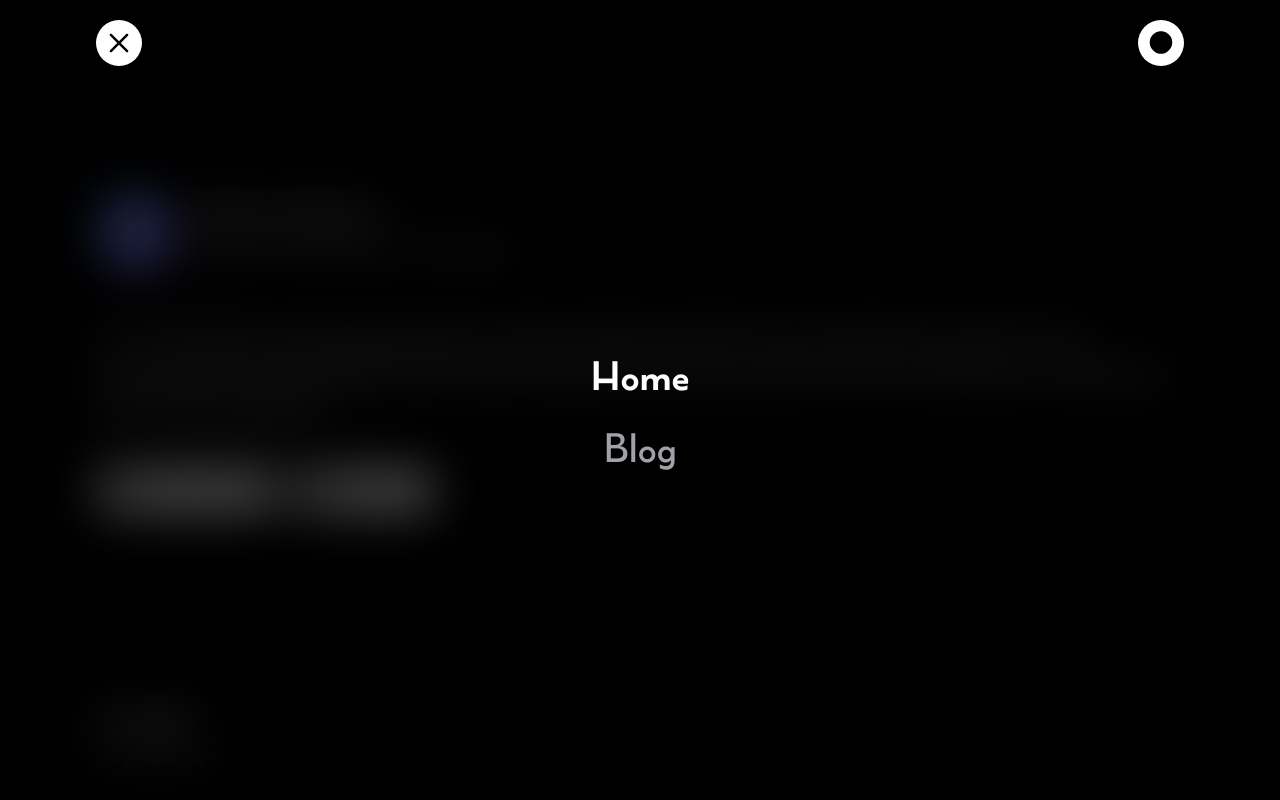
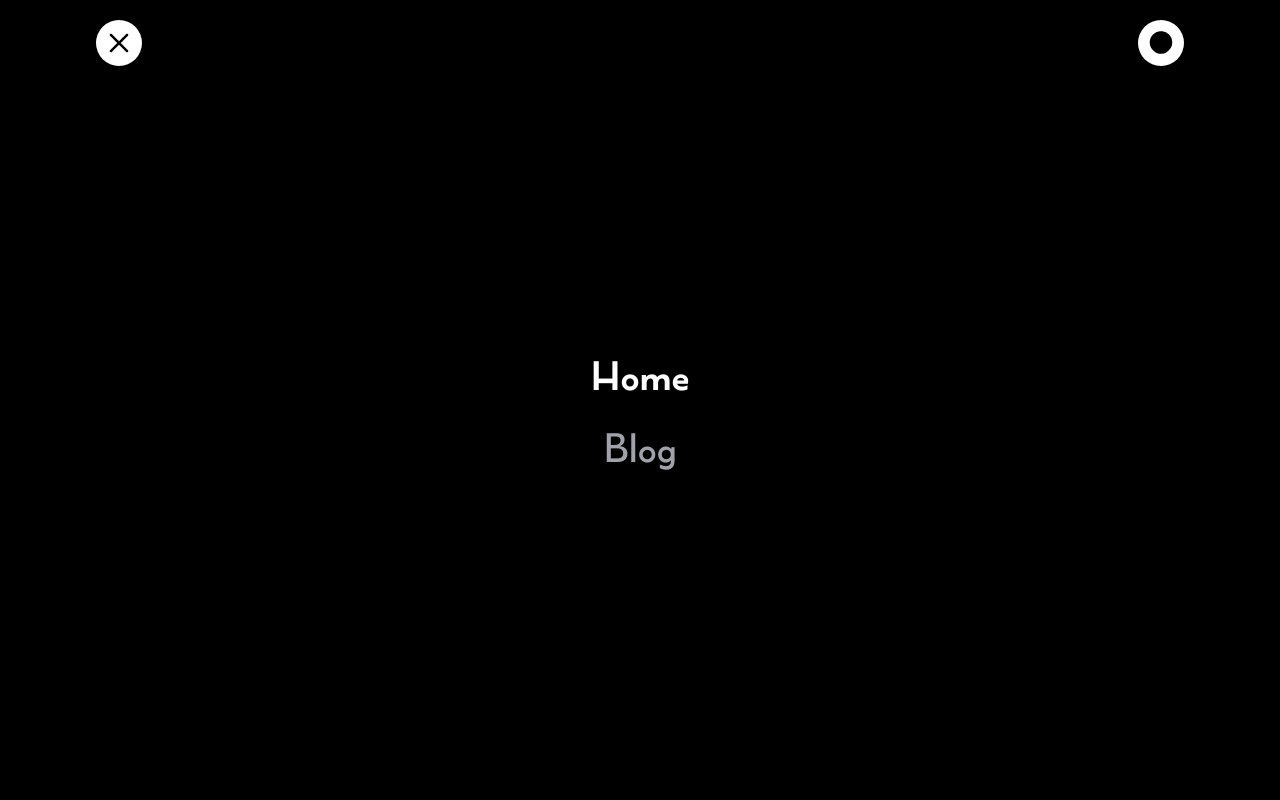
Before and after one commit to triyanox/portfolio.v2, a Next.js app: page / in a window 1280 px wide. Both pictures are taken after a click on the button 119 px from the left and 43 px from the top of the page. Shown: the top 800 px of the page. Built offline with nearby package versions, Linux system fonts and the light colour scheme.

Commit message:
Make the overlay all black and white

```diff
--- a/components/ui/Menu.tsx
+++ b/components/ui/Menu.tsx
@@ -63,7 +63,7 @@ function Menu() {
               stiffness: 100,
               elapsed: 1,
             }}
-            className="fixed top-0  bottom-0 z-40 m-0 flex h-screen w-full flex-col items-center justify-center bg-white bg-opacity-70 pt-12 text-4xl    font-light text-black backdrop-blur-xl dark:bg-black  dark:bg-opacity-70 dark:text-white dark:backdrop-blur-xl"
+            className="fixed top-0  bottom-0 z-40 m-0 flex h-screen w-full flex-col items-center justify-center bg-white pt-12 text-4xl    font-light text-black dark:bg-black  dark:text-white"
           >
             <NavItem href="/" text="Home" />
             <NavItem href="/blog" text="Blog" />
```
